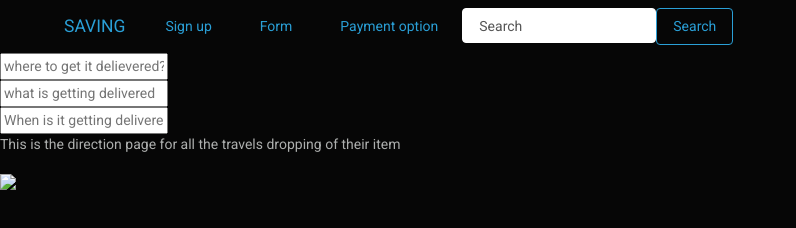
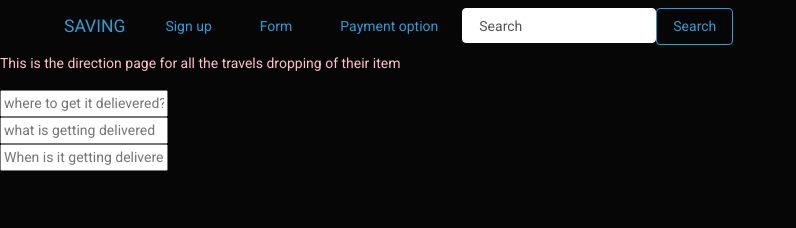
Before and after one commit to mekcherie/Intensive-spring, a plain HTML site: page form.html in a window 1280 px wide. Shown: the whole page, without its empty margins (0-796 px from the left). Drawn offline with nearby package versions, Linux system fonts and the light colour scheme.

```diff
--- a/form.html
+++ b/form.html
@@ -40,15 +40,15 @@
         </div>
     </nav>
     <div class="form">
+        <p class="">
+            This is the direction page for all the travels dropping of their item<br>
         <form>
             <input type="text" ckass="input-box" placeholder="where to get it delievered?"><br>
             <input type="text" ckass="input-box" placeholder="what is getting delivered "><br>
             <input type="text" ckass="input-box" placeholder="When is it getting delivered">
         </form>
     </div>
-    <p class="">
-        This is the direction page for all the travels dropping of their item<br>
     </p>
-    <img src= "image/1243-xxxxxxxxxxx.png">
+    <!-- <img src= "image/1243-xxxxxxxxxxx.png"> -->
     </body>
     </html>
--- /dev/null
+++ b/style.css
@@ -0,0 +1,3 @@
+body {
+    color: pink;
+}
```
Also changed, not shown: index.html (+2 -3 lines), image/airport-security-check-by-macrovector-freepik.jpg (added).
